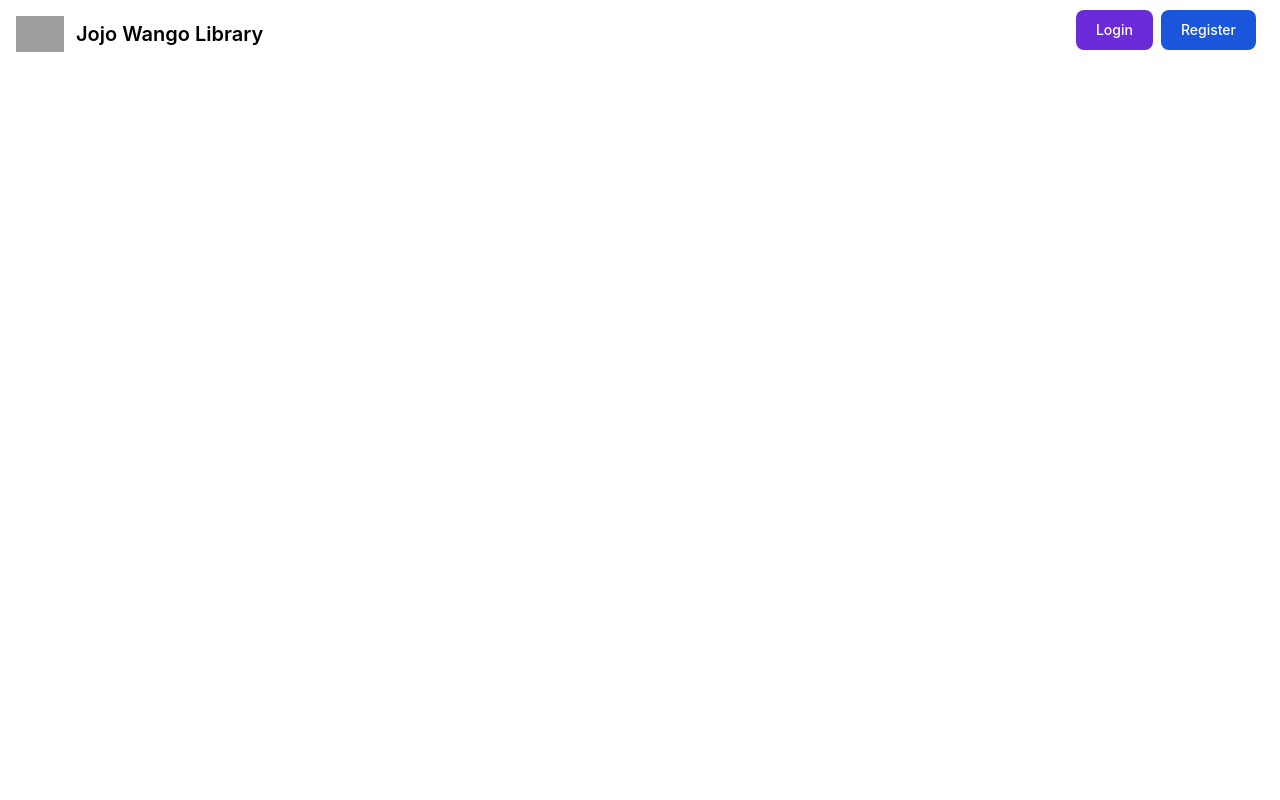
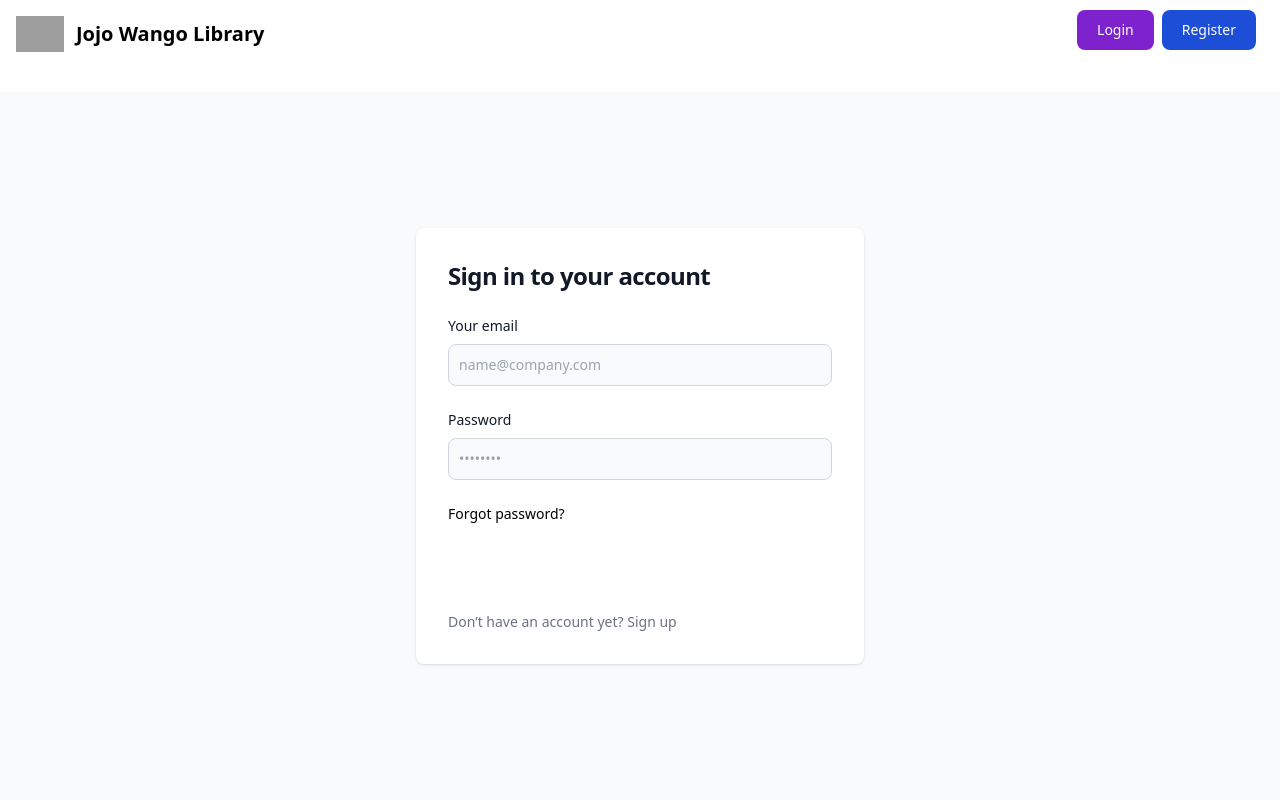
Before and after one commit to adxl/jojo-wango-library, a Django app: page /login/ in a window 1280 px wide. Run offline with Django 4.2, Linux system fonts and the light colour scheme; some libraries are stand-ins or nearby versions; grey boxes are pictures that could not be loaded.

Commit message:
add login page

```diff
--- a/templates/base.html
+++ b/templates/base.html
@@ -14,10 +14,10 @@
     <title>Accueil</title>
   </head>
 
-  <header>{% extends "components/navbar/navbar.html" %}</header>
+  <header>{% include "components/navbar/navbar.html" %}</header>
   <body>
     <br />
-    <main role="main" class="container">
+    <main role="main">
       <div>{% block content %} {% endblock %}</div>
     </main>
     <script src="https://cdn.tailwindcss.com"></script>
--- a/templates/index.html
+++ b/templates/index.html
@@ -1,3 +1,3 @@
 {% extends "base.html" %} {% block content %}
-<p>pouet</p>
+<p>HOME</p>
 {% endblock %} {% block javascript %} {% endblock %}
--- a/templates/registration/login.html
+++ b/templates/registration/login.html
@@ -1,4 +1,74 @@
 {% extends "base.html" %} {% block content %}
-<h2>Se connecter</h2>
+<section class="bg-gray-50 dark:bg-gray-900">
+  <div
+    class="flex flex-col items-center justify-center px-6 py-8 mx-auto lg:py-0"
+    style="height: calc(100vh - 92px)"
+  >
+    <div
+      class="w-full bg-white rounded-lg shadow dark:border md:mt-0 sm:max-w-md xl:p-0 dark:bg-gray-800 dark:border-gray-700"
+    >
+      <div class="p-6 space-y-4 md:space-y-6 sm:p-8">
+        <h1
+          class="text-xl font-bold leading-tight tracking-tight text-gray-900 md:text-2xl dark:text-white"
+        >
+          Sign in to your account
+        </h1>
+        <form class="space-y-4 md:space-y-6" action="#">
+          <div>
+            <label
+              for="email"
+              class="block mb-2 text-sm font-medium text-gray-900 dark:text-white"
+              >Your email</label
+            >
+            <input
+              type="email"
+              name="email"
+              id="email"
+              class="bg-gray-50 border border-gray-300 text-gray-900 sm:text-sm rounded-lg focus:ring-primary-600 focus:border-primary-600 block w-full p-2.5 dark:bg-gray-700 dark:border-gray-600 dark:placeholder-gray-400 dark:text-white dark:focus:ring-blue-500 dark:focus:border-blue-500"
+              placeholder="name@company.com"
+              required=""
+            />
+          </div>
+          <div>
+            <label
+              for="password"
+              class="block mb-2 text-sm font-medium text-gray-900 dark:text-white"
+              >Password</label
+            >
+            <input
+              type="password"
+              name="password"
+              id="password"
+              placeholder="••••••••"
+              class="bg-gray-50 border border-gray-300 text-gray-900 sm:text-sm rounded-lg focus:ring-primary-600 focus:border-primary-600 block w-full p-2.5 dark:bg-gray-700 dark:border-gray-600 dark:placeholder-gray-400 dark:text-white dark:focus:ring-blue-500 dark:focus:border-blue-500"
+              required=""
+            />
+          </div>
+          <div class="flex items-center justify-between">
+            <a
+              href="#"
+              class="text-sm font-medium text-primary-600 hover:underline dark:text-primary-500"
+              >Forgot password?</a
+            >
+          </div>
+          <button
+            type="submit"
+            class="w-full text-white bg-primary-600 hover:bg-primary-700 focus:ring-4 focus:outline-none focus:ring-primary-300 font-medium rounded-lg text-sm px-5 py-2.5 text-center dark:bg-primary-600 dark:hover:bg-primary-700 dark:focus:ring-primary-800"
+          >
+            Sign in
+          </button>
+          <p class="text-sm font-light text-gray-500 dark:text-gray-400">
+            Don’t have an account yet?
+            <a
+              href="#"
+              class="font-medium text-primary-600 hover:underline dark:text-primary-500"
+              >Sign up</a
+            >
+          </p>
+        </form>
+      </div>
+    </div>
+  </div>
+</section>
 
 {% endblock %}
--- a/users/urls.py
+++ b/users/urls.py
@@ -3,5 +3,5 @@
 
 urlpatterns = [
     path("accounts/", include("django.contrib.auth.urls")),
-    path('login/', auth_views.LoginView.as_view(template_name='registration/login.html'), name='login'),
+    path('login/', auth_views.LoginView.as_view(template_name='../templates/registration/login.html'), name='login'),
 ]
```
